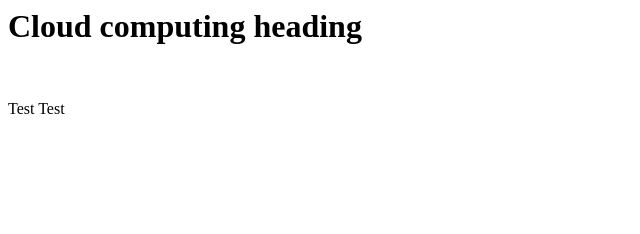
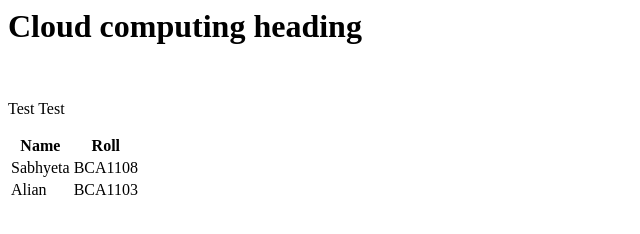
Before and after one commit to Sabhyeta/CloudTest, a plain HTML site: page index.html in a window 1280 px wide. Shown: the whole page, without its empty margins (0-640 px from the left). Drawn offline with Linux system fonts and the light colour scheme.

Commit message:
Add files via upload

```diff
--- a/index.html
+++ b/index.html
@@ -6,6 +6,20 @@
 	<body>
 		<h1> Cloud computing heading </h1><br>
 		<p> Test Test </p>
+		<table>
+			<tr>
+				<th> Name </th>
+				<th> Roll </th>
+			</tr>
+			<tr>
+				<td> Sabhyeta </td>
+				<td> BCA1108 </td>
+			</tr>
+			<tr>
+				<td> Alian </td>
+				<td> BCA1103 </td>
+			</tr>
+		</table>
 	</body>
 
 </html>
```
